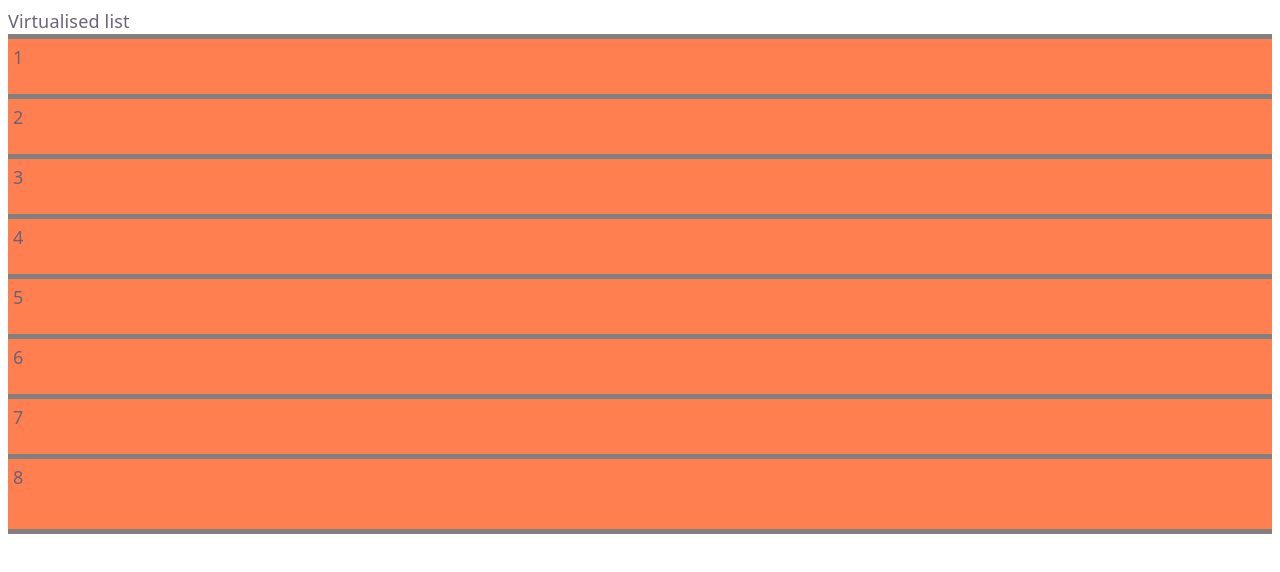
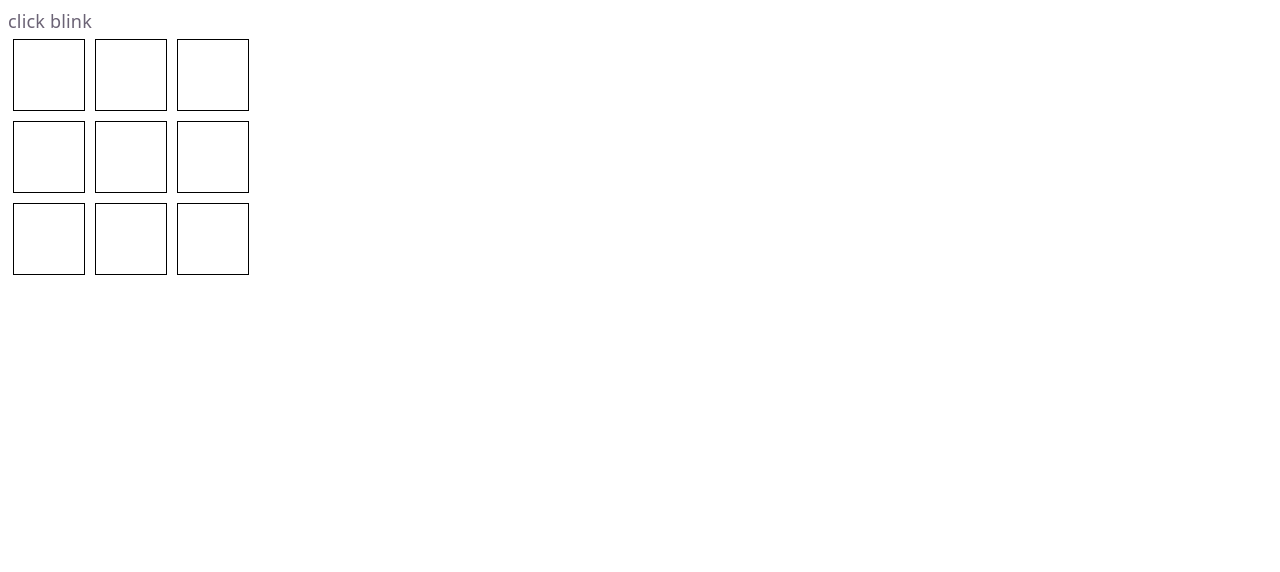
Before and after one commit to xero7412/code-bites, a React (Vite) app: page / in a window 1280 px wide. Shown: the top 572 px of the page. Built offline with nearby package versions, Linux system fonts and the light colour scheme.

Commit message:
added click and blink

```diff
--- a/src/App.tsx
+++ b/src/App.tsx
@@ -2,7 +2,7 @@ import { useState } from 'react'
 import reactLogo from './assets/react.svg'
 import viteLogo from './assets/vite.svg'
 import heroImg from './assets/hero.png'
-import VirtualisedList from './Components/VirtualisedList'
+import ClickBlink from './Components/ClickBlink'
 import './App.css'
 
 function App() {
@@ -10,7 +10,7 @@ function App() {
 
   return (
     <>
-      <VirtualisedList />
+      <ClickBlink />
     </>
   )
 }
--- a/src/Components/ClickBlink.tsx
+++ b/src/Components/ClickBlink.tsx
@@ -0,0 +1,58 @@
+import React , {useState, useRef} from 'react';
+
+const ClickBlink = () => {
+    const [blocks, setBlocks] = useState(Array.from({length: 3}, () => Array(3).fill(false)));
+    const queueRef = useRef([]);
+
+    const handleOnclickBox = (i,j) => {
+
+        if (blocks[i][j]) return;
+
+        let queueCopy = [...queueRef.current, {i,j}];
+        queueRef.current = [...queueCopy];
+
+        let blocksCopy = blocks.map((block) => [...block]);
+
+        blocksCopy[i][j] = true;
+        setBlocks(blocksCopy);
+
+        if(queueCopy.length === 9){
+            queueCopy.forEach((val, index) => {
+                setTimeout(() => {
+                    setBlocks((prev) => {
+                        const newGrid = prev.map((row) => [...row]);
+                        newGrid[val.i][val.j] = false;
+                        if(index === 8){
+                            queueRef.current = []
+                        }
+
+                        return newGrid;
+                    });
+                }, 1000 * index);
+            });
+
+        }
+    }
+
+    return (
+        <div>
+            click blink
+            <br/>
+            <div style={{display: 'inline-flex', flexWrap: 'wrap', width: 260}}>
+                {
+                    blocks.map((block, i) => block.map((b, j) =>
+                    <div key={`${i}${j}`} style={{height: 70,
+                        width: 70,
+                        border: '1px solid black',
+                        backgroundColor: b?  'coral': 'white',
+                        margin: 5}}
+                        onClick={b ? undefined : () => handleOnclickBox(i,j)}>
+
+                    </div>))
+                }
+            </div>
+        </div>
+    )
+}
+
+export default ClickBlink;
```
Also changed, not shown: src/Components/TSPractise.ts (added, +122 -0 lines).
